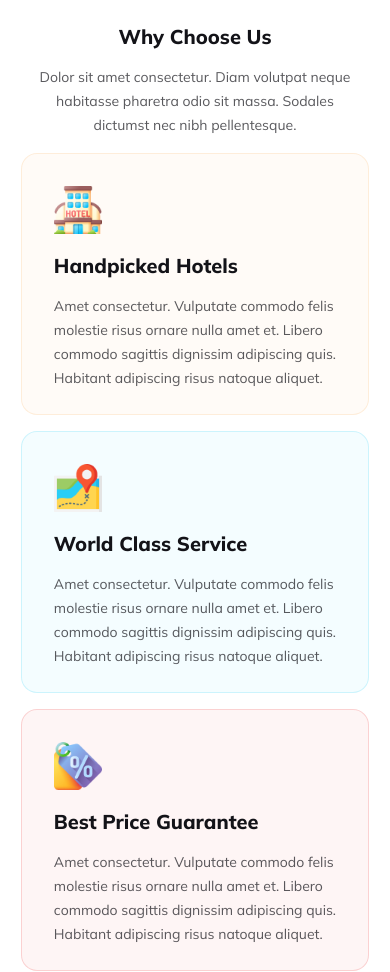
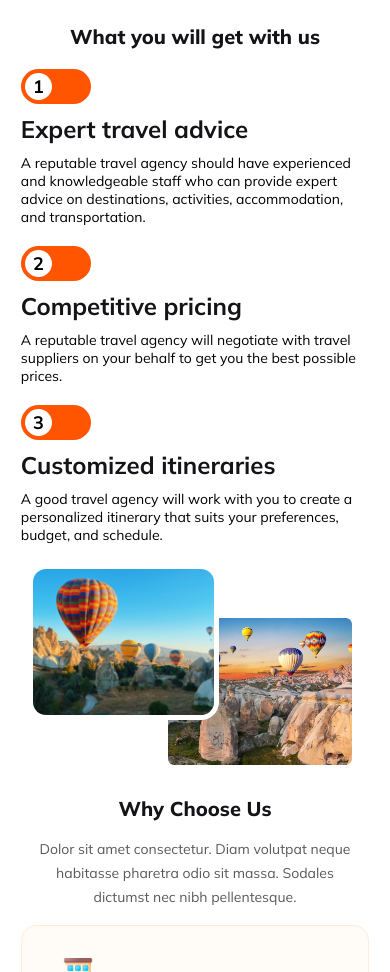
Before and after one commit to NaimurRahman00/IYI-Travel, a plain HTML site: page index.html in a window 390 px wide. Shown: the part 3043-4015 px from the top of the page. Drawn offline with Linux system fonts and the light colour scheme.

Commit message:
Bonus section added

```diff
--- a/index.html
+++ b/index.html
@@ -136,6 +136,40 @@
             <div class="place7 flex-center">
               <img src="./Images/place7.png" alt="Bandarban">
               <h4 class="img-caption">Bandarban</h4>
+            </div>
+          </div>
+        </div>
+      </section>
+      <!-- Extra section -->
+      <!-- What you will get with us -->
+      <section>
+        <div class="container">
+          <h2 class="section-title service-title">What you will get with us</h2>
+          <div class="services-container">
+            <div class="service-info">
+              <div class="num-badge">
+                <h6>1</h6>
+              </div>
+              <h3>Expert travel advice</h3>
+              <p>A reputable travel agency should have experienced and knowledgeable staff who can provide expert advice on destinations, activities, accommodation, and transportation.</p>
+              <div class="num-badge">
+                <h6>2</h6>
+              </div>
+              <h3>Competitive pricing</h3>
+              <p>A reputable travel agency will negotiate with travel suppliers on your behalf to get you the best possible prices.</p>
+              <div class="num-badge">
+                <h6>3</h6>
+              </div>
+              <h3>Customized itineraries</h3>
+              <p>A good travel agency will work with you to create a personalized itinerary that suits your preferences, budget, and schedule.</p>
+            </div>
+            <div class="service-img">
+              <div class="service-img1">
+                <img src="./Images/bonus-img1.png" alt="">
+              </div>
+              <div class="service-img2">
+                <img src="./Images/bonus-img2.png" alt="">
+              </div>
             </div>
           </div>
         </div>
--- a/styles/style.css
+++ b/styles/style.css
@@ -227,6 +227,86 @@ section {
     font-size: 2.8rem;
     font-weight: 800;
 }
+/* What you will get with us */
+.service-title {
+    text-align: center;
+}
+.services-container {
+    display: flex;
+    justify-content: space-between;
+    align-items: flex-start;
+    gap: 5rem;
+    margin-top: 7.5rem;
+}
+.service-info {
+    width: 45%;
+}
+.service-info .num-badge {
+    width: 7rem;
+    height: 3.5rem;
+    background-color: var(--primary-color);
+    border-radius: 3rem;
+    -webkit-border-radius: 3rem;
+    -moz-border-radius: 3rem;
+    -ms-border-radius: 3rem;
+    -o-border-radius: 3rem;
+    display: flex;
+    justify-content: start;
+    margin-bottom: 1rem;
+}
+.service-info .num-badge h6 {
+    font-size: 1.8rem;
+    margin: .4rem;
+    width: 2.7rem;
+    height: 2.7rem;
+    background-color: #ffffff;
+    border-radius: 50%;
+    -webkit-border-radius: 50%;
+    -moz-border-radius: 50%;
+    -ms-border-radius: 50%;
+    -o-border-radius: 50%;
+    display: flex;
+    justify-content: center;
+    align-items: center;
+}
+.service-info h3 {
+    font-size: 2.4rem;
+    color: #131318;
+    font-weight: 700;
+    margin-bottom: 1rem;
+}
+.service-info p {
+    font-size: var(--primary-font-size);
+    margin-bottom: 4rem;
+}
+.service-img {
+    width: 52%;
+    display: flex;
+    flex-direction: column;
+    align-items: flex-end;
+    position: relative;
+}
+.service-img .service-img1 {
+    width: 55%;
+    position: relative;
+    right: -.8rem;
+}
+.service-img .service-img2 {
+    width: 55%;
+    border: 1rem solid rgb(255, 255, 255);
+    border-radius: 3rem;
+    -webkit-border-radius: 3rem;
+    -moz-border-radius: 3rem;
+    -ms-border-radius: 3rem;
+    -o-border-radius: 3rem;
+    position: absolute;
+    top: 21rem;
+    right: 18rem;
+}
+.service-img img {
+    width: 100%;
+}
+
 /* Why choose us */
 .why-choose-us-info {
     display: flex;
@@ -582,6 +662,40 @@ footer {
         font-size: 2rem;
         font-weight: 700;
     }
+    /* What you will get with us */
+    .services-container {
+        margin-top: 2rem;
+    }
+    .services-container {
+        flex-direction: column;
+    }
+    .service-info {
+        width: 100%;
+    }
+    .service-info p {
+        font-size: 1.4rem;
+        margin-bottom: 2rem;
+    }
+    .service-img {
+        width: 100%;
+        align-items: center;
+    }
+    .service-img .service-img1 {
+        right: -6.5rem;
+    }
+    .service-img .service-img2 {
+        top: -5rem;
+        right: 15rem;
+        border: none;
+    }
+    .service-img .service-img2 img {
+        border: .5rem solid #FFF;
+        border-radius: 1.8rem;
+        -webkit-border-radius: 1.8rem;
+        -moz-border-radius: 1.8rem;
+        -ms-border-radius: 1.8rem;
+        -o-border-radius: 1.8rem;
+}
     /* Why choose us */
     .why-choose-us-container .text-center {
         width: 90%;
```
Also changed, not shown: Images/bonus-img1.png (added), Images/bonus-img2.png (added).
